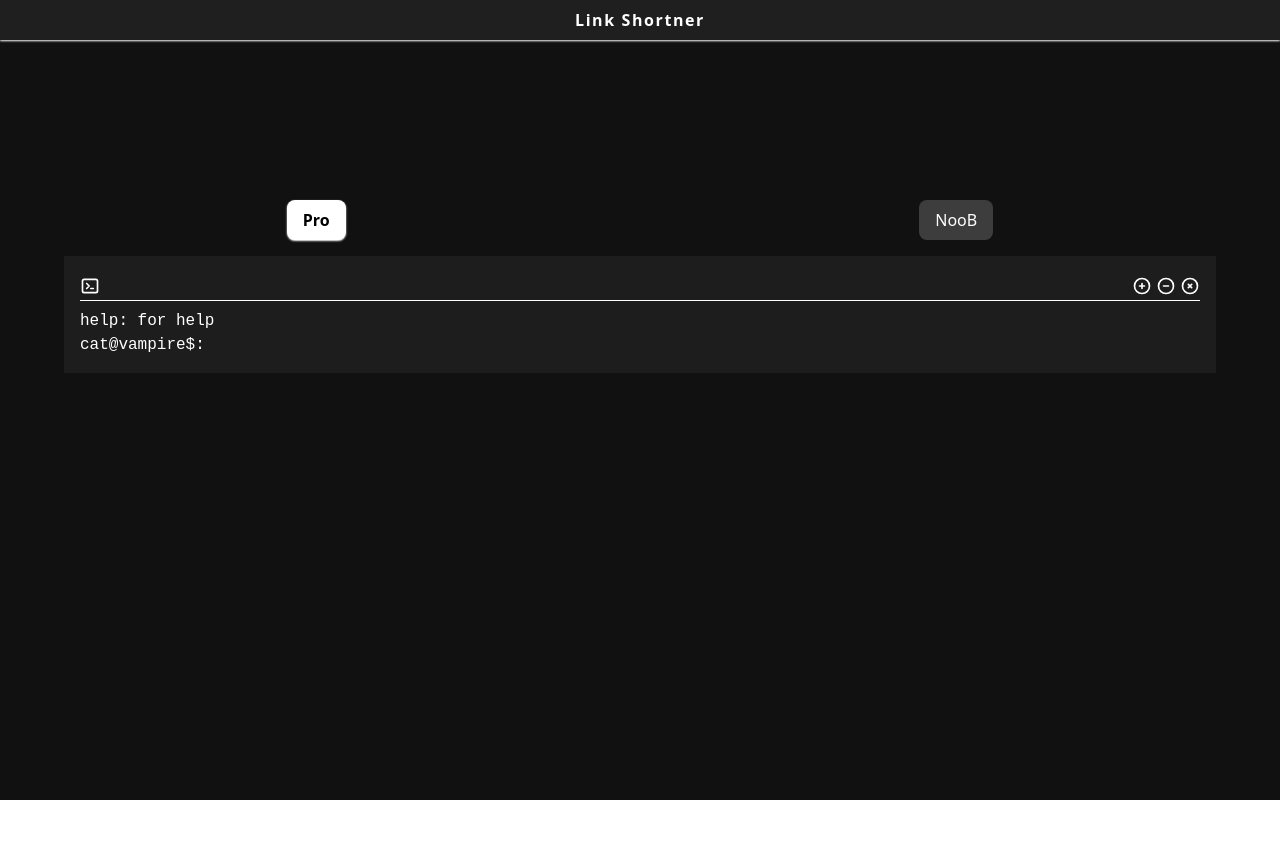
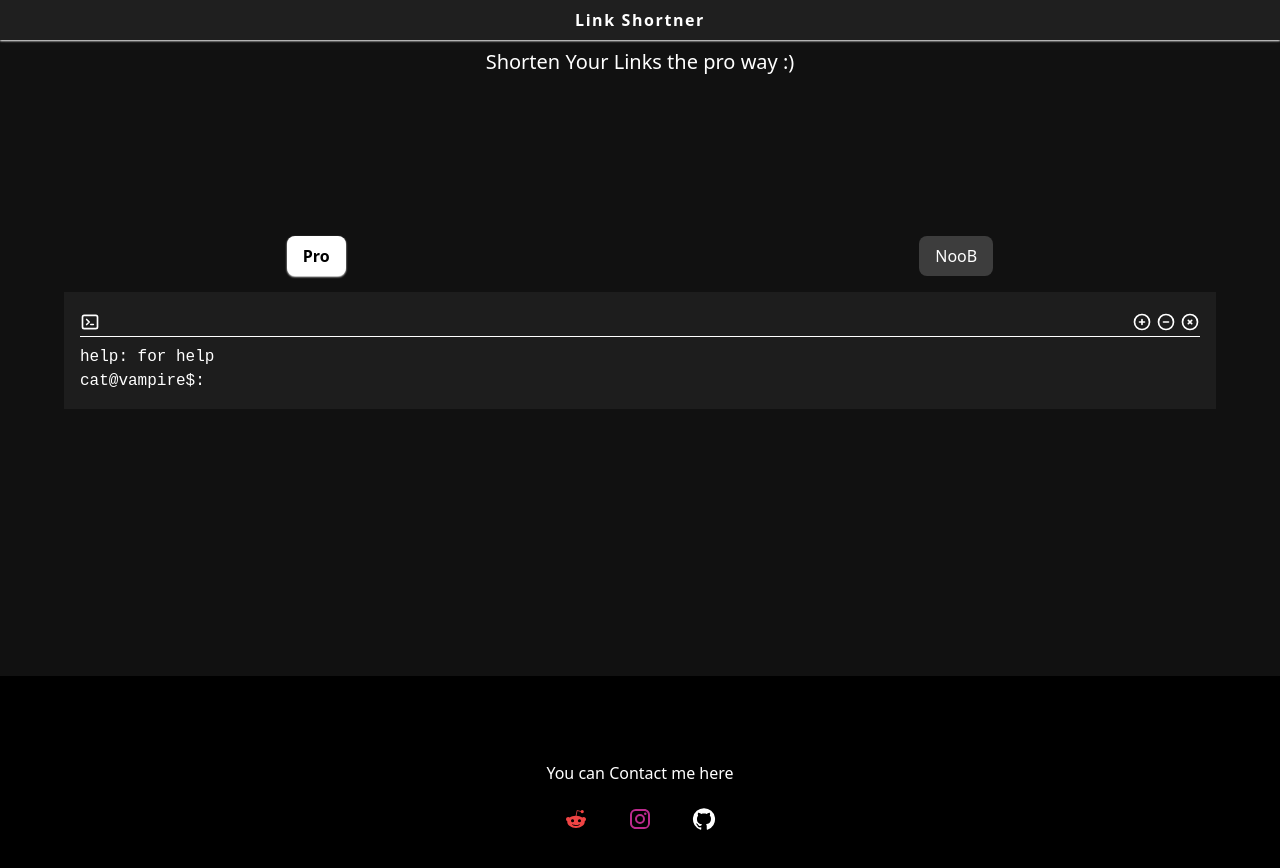
Before and after one commit to adnan007d/link-shortner, a Next.js app: page / in a window 1280 px wide. Shown: the top 868 px of the page. Before the commit the page ends 800 px from the top, so only its background shows below. Built offline with nearby package versions, Linux system fonts and the light colour scheme.

Commit message:
final changes

```diff
--- /dev/null
+++ b/components/Footer.tsx
@@ -0,0 +1,32 @@
+import RedditIcon from "@mui/icons-material/Reddit";
+import InstagramIcon from "@mui/icons-material/Instagram";
+import GitHubIcon from "@mui/icons-material/GitHub";
+
+const Footer = () => {
+  return (
+    <footer className="h-60 mt-10 bg-black w-full grid place-items-center">
+      <div className="flex flex-col items-center justify-center ">
+        <h1 className="text-white mb-5">You can Contact me here</h1>
+        <div className="flex space-x-10">
+          <a
+            target="_blank"
+            href="https://www.reddit.com/user/AnEternityOfMisery"
+          >
+            <RedditIcon className="text-red-500 icon" />
+          </a>
+          <a
+            target="_blank"
+            href="https://www.instagram.com/an.eternity.of.misery"
+          >
+            <InstagramIcon className="text-[#bc2a8d] icon" />
+          </a>
+          <a target="_blank" href="https://github.com/adnan007d">
+            <GitHubIcon className="text-white icon" />
+          </a>
+        </div>
+      </div>
+    </footer>
+  );
+};
+
+export default Footer;
--- a/components/Noob.tsx
+++ b/components/Noob.tsx
@@ -1,6 +1,6 @@
 import React, { FormEventHandler, useState } from "react";
 import DuplicateIcon from "../assets/duplicate.svg";
-import axios, { Axios, AxiosError } from "axios";
+import { AxiosError } from "axios";
 import { checkLink, createShortLink } from "../util/util";
 
 const Noob = () => {
--- a/package.json
+++ b/package.json
@@ -9,6 +9,10 @@
     "lint": "next lint"
   },
   "dependencies": {
+    "@emotion/react": "^11.9.0",
+    "@emotion/styled": "^11.8.1",
+    "@mui/icons-material": "^5.8.0",
+    "@mui/material": "^5.8.1",
     "@svgr/webpack": "^6.2.1",
     "axios": "^0.27.2",
     "mongoose": "^6.3.3",
--- a/pages/index.tsx
+++ b/pages/index.tsx
@@ -1,7 +1,7 @@
 import type { NextPage } from "next";
 import Head from "next/head";
-import Image from "next/image";
 import { useState } from "react";
+import Footer from "../components/Footer";
 import Header from "../components/Header";
 import Noob from "../components/Noob";
 import Pro from "../components/Pro";
@@ -11,12 +11,25 @@ const Home: NextPage = () => {
   return (
     <div className="bg-[#111] text-white min-h-screen">
       <Head>
-        <title>WooW</title>
+        <title>Link Shortner</title>
         <meta name="viewport" content="initial-scale=1.0, width=device-width" />
+
+        <meta property="title" content="Link Shortner" />
+        <meta name="description" content="Shorten Your Links the pro way" />
+
+        <meta property="og:title" content="Link Shortner" />
+        <meta property="og:site_name" content="SynTech-X" />
+
+        <meta name="og:description" content="Shorten Your Links the pro way" />
       </Head>
 
       <Header />
-      <main className="mt-[20vh]">
+      <div className="text-center mt-2">
+        <span className="md:text-xl sm:text-lg mx-2">
+          Shorten Your Links the pro way :)
+        </span>
+      </div>
+      <main className="mt-[20vh] min-h-[50vh]">
         <div className="flex items-center justify-around">
           <button
             className={`btn ${pro && "active"}`}
@@ -33,6 +46,7 @@ const Home: NextPage = () => {
         </div>
         <section className="mt-4">{pro ? <Pro /> : <Noob />}</section>
       </main>
+      <Footer />
     </div>
   );
 };
--- a/styles/globals.css
+++ b/styles/globals.css
@@ -15,6 +15,9 @@
   .pro-bar-icon {
     @apply h-5;
   }
+  .icon {
+    @apply transform transition duration-100 hover:scale-110 cursor-pointer h-5;
+  }
 }
 
 .console {
```
Also changed, not shown: 1 other file (tests, documents, lock files or other folders).
